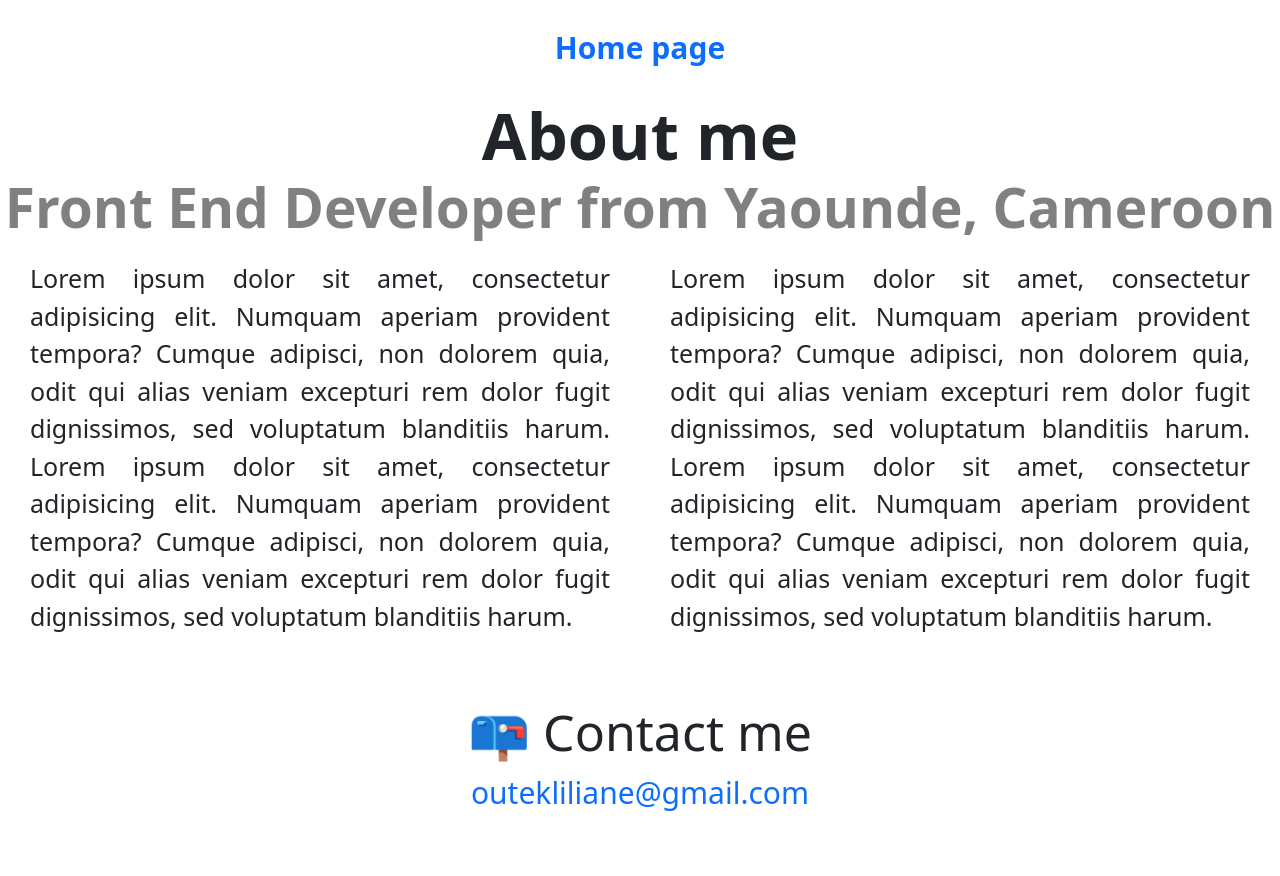
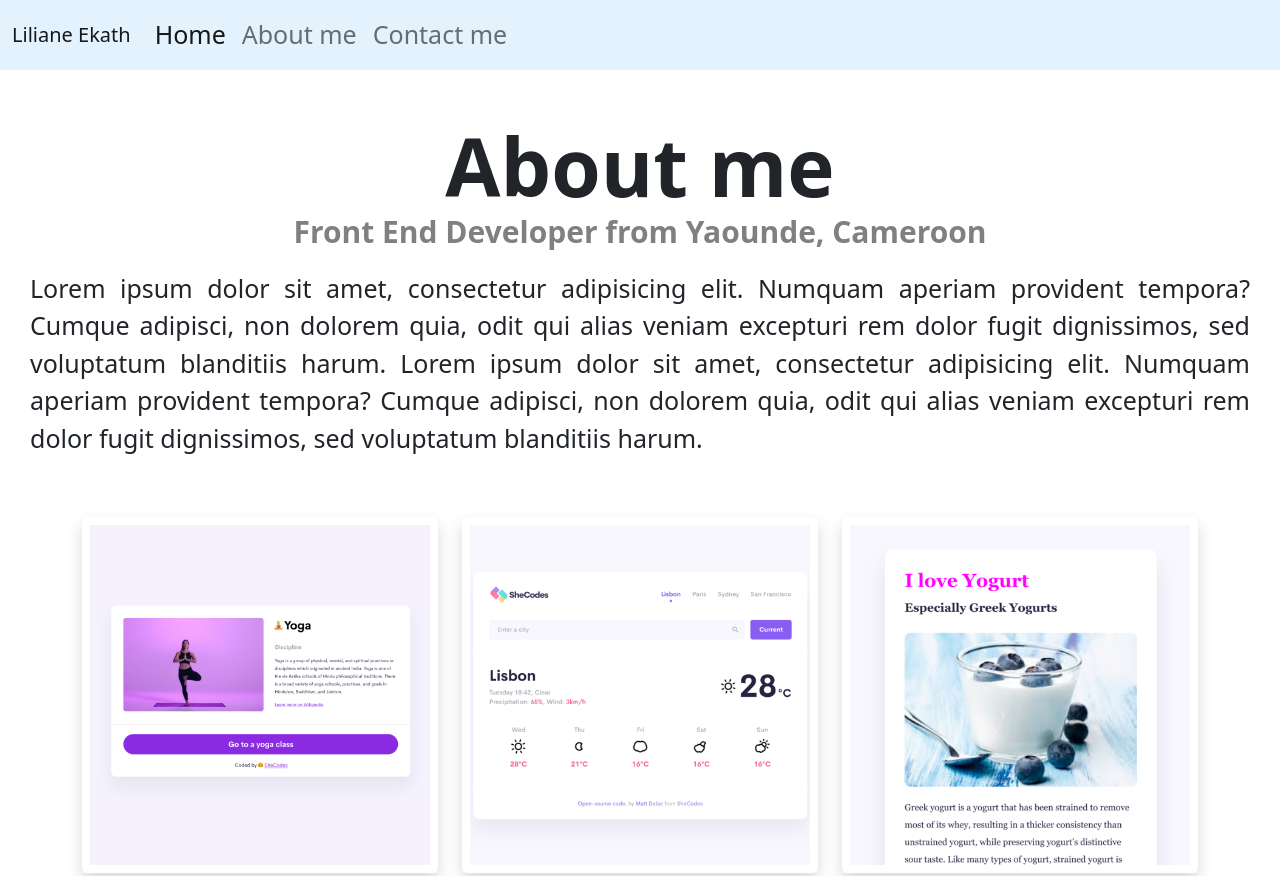
Before and after one commit to liliane-charlie/Advanced-Bootstrap-Homework, a plain HTML site: page about.html in a window 1280 px wide. Shown: the top 876 px of the page. Before the commit the page ends 815 px from the top, so only its background shows below. Drawn offline with nearby package versions, Linux system fonts and the light colour scheme.

Commit message:
bootstrap

```diff
--- a/about.html
+++ b/about.html
@@ -13,10 +13,41 @@
     <link rel="stylesheet" href="style.css" />
   </head>
   <body>
+    <nav
+      class="navbar navbar-expand-lg navbar-light mb-5"
+      style="background-color: #e3f2fd"
+    >
+      <div class="container-fluid">
+        <a class="navbar-brand" href="#">Liliane Ekath</a>
+        <button
+          class="navbar-toggler"
+          type="button"
+          data-bs-toggle="collapse"
+          data-bs-target="#navbarNav"
+          aria-controls="navbarNav"
+          aria-expanded="false"
+          aria-label="Toggle navigation"
+        >
+          <span class="navbar-toggler-icon"></span>
+        </button>
+        <div class="collapse navbar-collapse" id="navbarNav">
+          <ul class="navbar-nav">
+            <li class="nav-item">
+              <a class="nav-link active" aria-current="page" href="index.html"
+                >Home</a
+              >
+            </li>
+            <li class="nav-item">
+              <a class="nav-link" href="about.html">About me</a>
+            </li>
+            <li class="nav-item">
+              <a class="nav-link" href="about.html#contact">Contact me</a>
+            </li>
+          </ul>
+        </div>
+      </div>
+    </nav>
     <h1>
-      <section>
-        <a href="index.html"> Home page</a>
-      </section>
       <div id="about">About me</div>
       <div class="developer">Front End Developer from Yaounde, Cameroon</div>
     </h1>
@@ -30,20 +61,28 @@
         quia, odit qui alias veniam excepturi rem dolor fugit dignissimos, sed
         voluptatum blanditiis harum.
       </div>
-      <div class="description">
-        Lorem ipsum dolor sit amet, consectetur adipisicing elit. Numquam
-        aperiam provident tempora? Cumque adipisci, non dolorem quia, odit qui
-        alias veniam excepturi rem dolor fugit dignissimos, sed voluptatum
-        blanditiis harum. Lorem ipsum dolor sit amet, consectetur adipisicing
-        elit. Numquam aperiam provident tempora? Cumque adipisci, non dolorem
-        quia, odit qui alias veniam excepturi rem dolor fugit dignissimos, sed
-        voluptatum blanditiis harum.
+    </div>
+    <div class="container">
+      <div class="row mb-5">
+        <div class="col-md-4">
+          <img src="images/yoga.png" class="img-fluid p-2 shadow rounded-3" />
+        </div>
+        <div class="col-md-4">
+          <img
+            src="images/weather.png"
+            class="img-fluid p-2 shadow rounded-3"
+          />
+        </div>
+        <div class="col-md-4">
+          <img src="images/yogurt.png" class="img-fluid p-2 shadow rounded-3" />
+        </div>
       </div>
     </div>
     <div id="contact">📪 Contact me</div>
     <div>
       <a href="mailto:outekliliane@gmail.com"> outekliliane@gmail.com </a>
     </div>
+
     <script
       src="https://cdn.jsdelivr.net/npm/bootstrap@5.0.2/dist/js/bootstrap.bundle.min.js"
       integrity="sha384-MrcW6ZMFYlzcLA8Nl+NtUVF0sA7MsXsP1UyJoMp4YLEuNSfAP+JcXn/tWtIaxVXM"
--- a/style.css
+++ b/style.css
@@ -49,12 +49,6 @@ p {
   margin-left: 20px;
 }
 
-section {
-  text-decoration: none;
-  font-size: 25px;
-  font-weight: 1px;
-  margin-bottom: 30px;
-}
 .describe {
   display: flex;
   flex-direction: row;
@@ -67,16 +61,18 @@ section {
   margin-bottom: 40px;
 }
 #about {
-  font-size: 65px;
+  font-size: 80px;
 }
 .developer {
   color: gray;
+  font-size: 30px;
 }
 #contact {
-  font-size: 50px;
+  font-size: 45px;
+  font-weight: bold;
 }
 a {
-  font-size: 30px;
+  font-size: 25px;
   text-decoration: none;
 }
 a:hover {
```
Also changed, not shown: index.html (+21 -20 lines).
